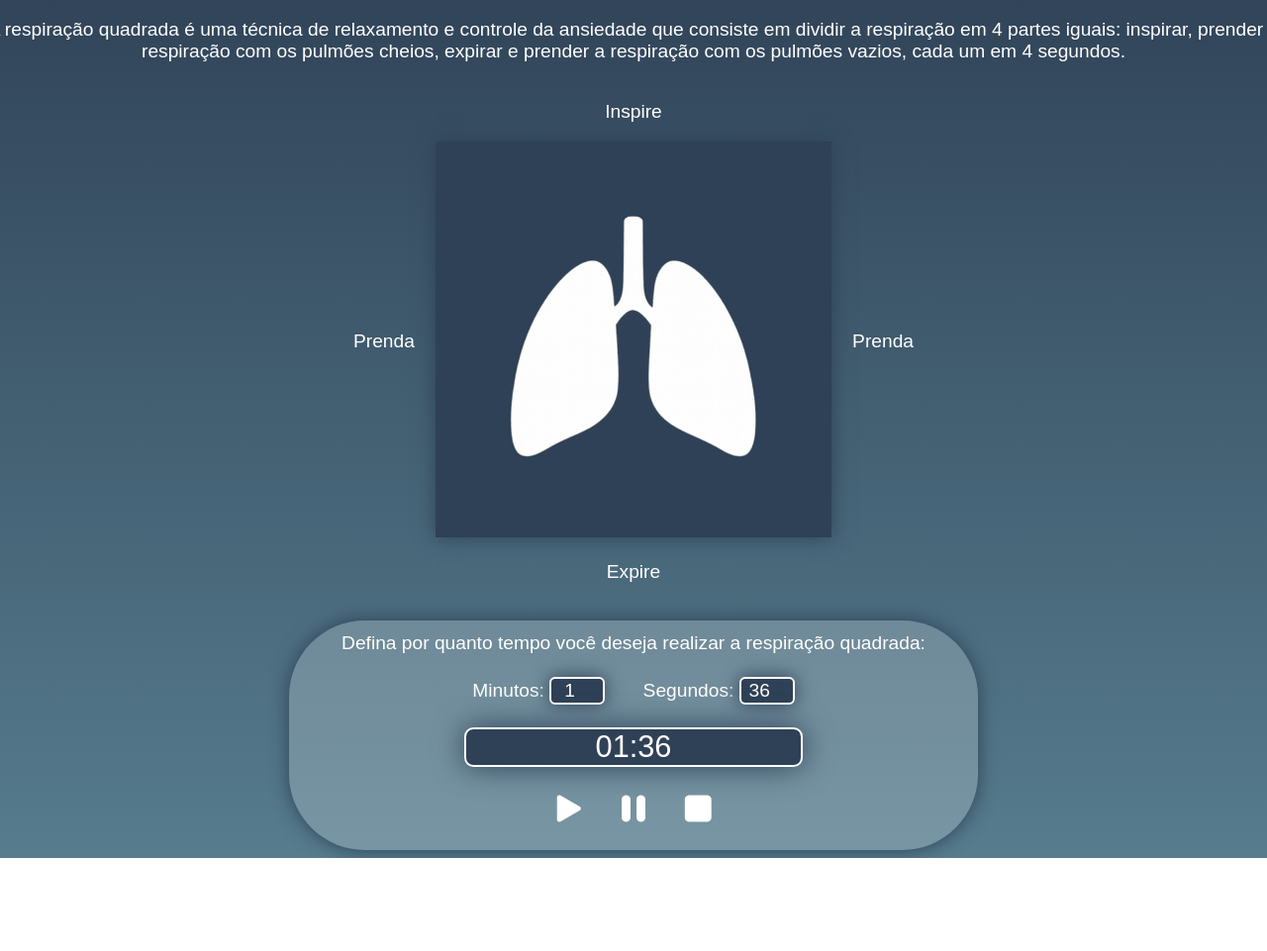
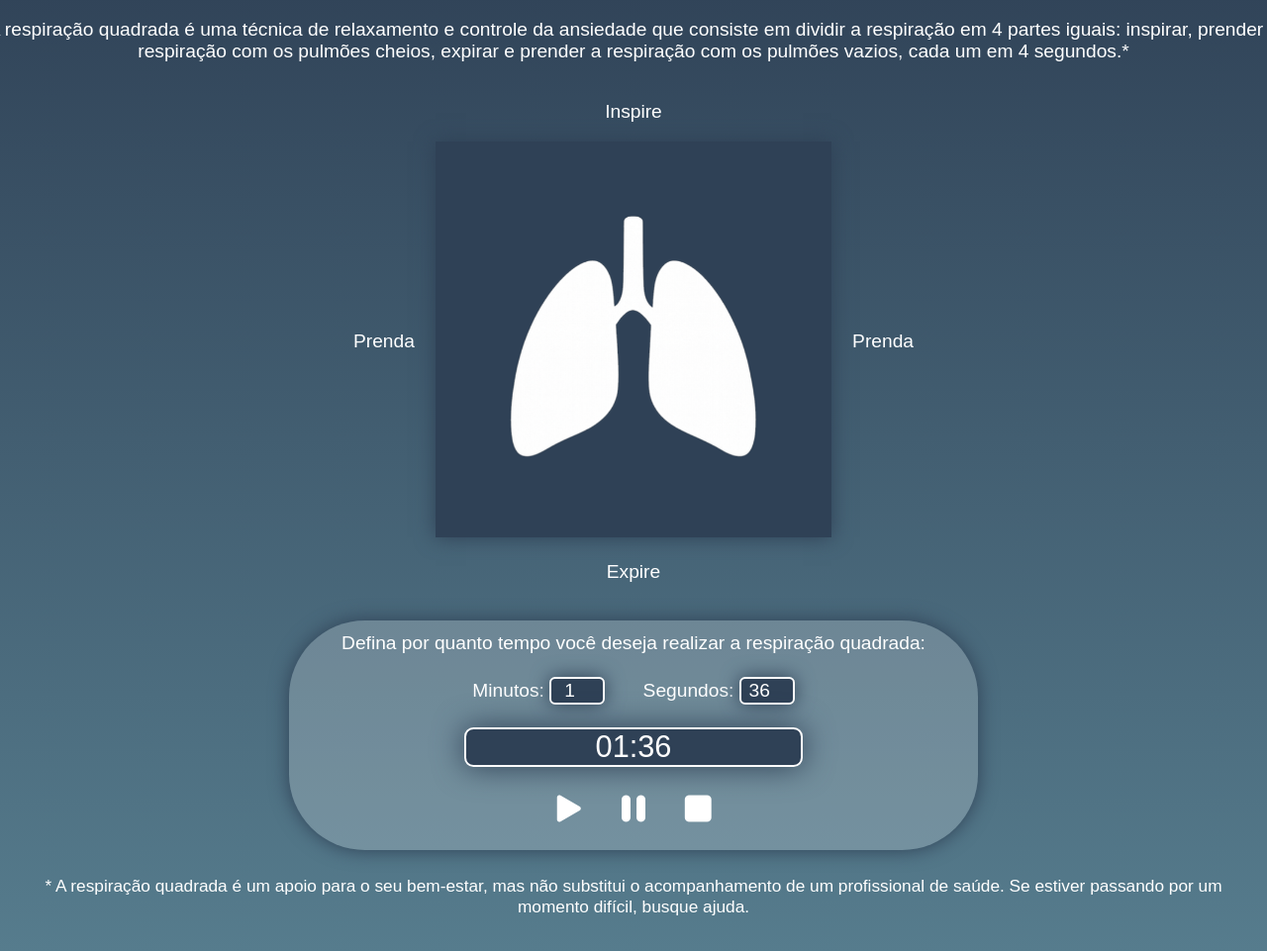
Before and after one commit to leticiatorquato/Projeto_respiracao_quadrada, a plain HTML site: page index.html in a window 1280 px wide. Shown: the part 57-1018 px from the top of the page at 99% size. Before the commit the page ends 924 px from the top, so only its background shows below. Drawn offline with nearby package versions, Linux system fonts and the light colour scheme.

Commit message:
Add files via upload

```diff
--- a/index.html
+++ b/index.html
@@ -19,7 +19,7 @@
     </h1>
 
     <p id="explicacao"> <!--explicação da técnica-->
-        A respiração quadrada é uma técnica de relaxamento e controle da ansiedade que consiste em dividir a respiração em 4 partes iguais: inspirar, prender a respiração com os pulmões cheios, expirar e prender a respiração com os pulmões vazios, cada um em 4 segundos.
+        A respiração quadrada é uma técnica de relaxamento e controle da ansiedade que consiste em dividir a respiração em 4 partes iguais: inspirar, prender a respiração com os pulmões cheios, expirar e prender a respiração com os pulmões vazios, cada um em 4 segundos.*
     </p>
 
     <main> <!--estrutura principal da página, com o pulmão e os textos de inspiração, expiração e prenda-->
@@ -77,8 +77,12 @@
 
     </div>
 
+    <header>* A respiração quadrada é um apoio para o seu bem-estar, mas não substitui o acompanhamento de um profissional de saúde. Se estiver passando por um momento difícil, busque ajuda. </header>
+
+
     <script src="script.js"></script> <!--link para o arquivo JS-->
 
 </body>
 
+
 </html>
--- a/style.css
+++ b/style.css
@@ -133,3 +133,9 @@ box-shadow: 0 0 1em rgba(47, 65, 86, 1);
     border: none;
     font-size: 2.5em;
 }
+
+header {
+    font-size: 0.9em;
+    margin: 1.5em;
+    text-align: center;
+}
```
